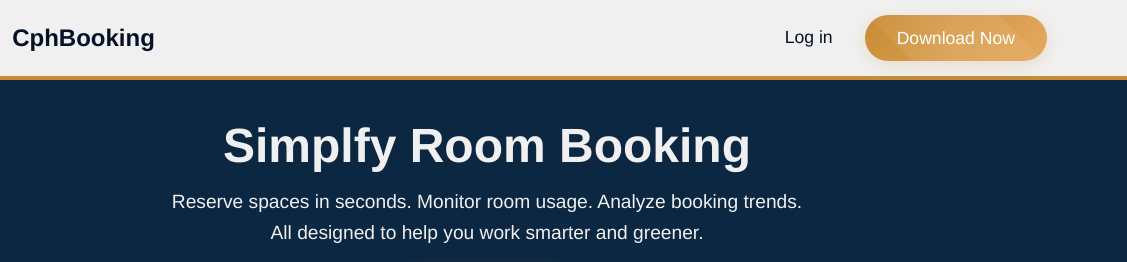
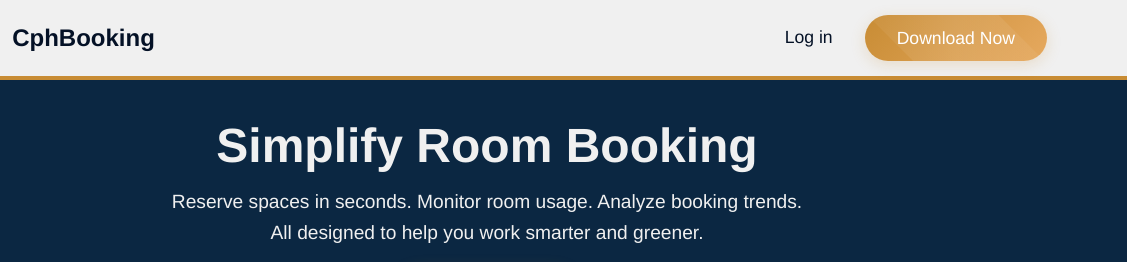
Before and after one commit to Wanesia/landing-page-UXUI-final, a plain HTML site: page index.html in a window 1280 px wide. Shown: the top 262 px of the page, 153-1280 px from the left. Drawn offline with Linux system fonts and the light colour scheme.

Commit message:
spelling mistake

```diff
--- a/index.html
+++ b/index.html
@@ -22,7 +22,7 @@
   <!-- Hero Section -->
   <section class="hero">
     <div class="hero-content">
-      <h1>Simplfy Room Booking</h1>
+      <h1>Simplify Room Booking</h1>
       <p>Reserve spaces in seconds. Monitor room usage. Analyze booking trends. <br>All designed to help you work smarter and greener.</p>
       <button class="download-btn">Download Now</button>
       <div class="hero-image">
```
